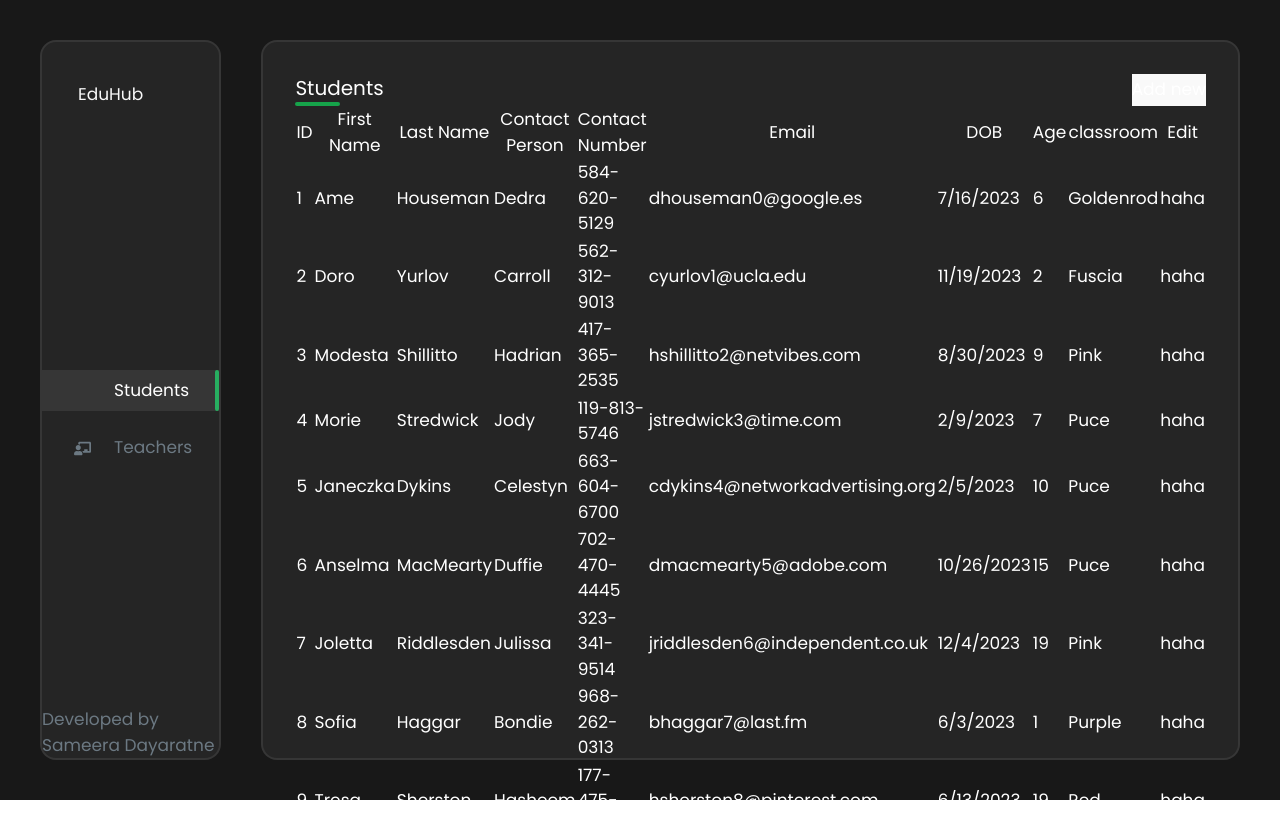
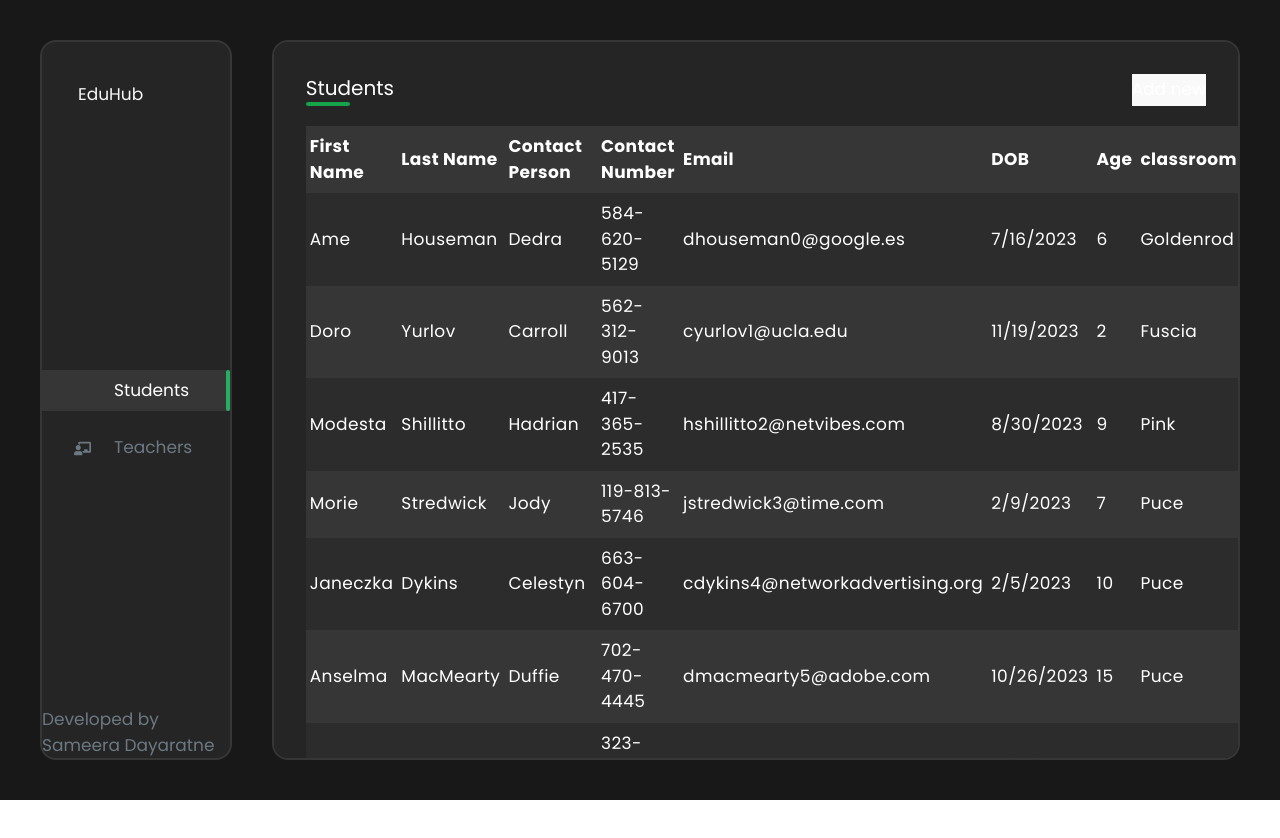
Before and after one commit to SameeraDayaratne/EduHub, a React (Vite) app in the folder client/: page /students in a window 1280 px wide. Shown: the top 838 px of the page. After the commit the page ends 800 px from the top, so only its background shows below. Built offline with nearby package versions, Linux system fonts and the light colour scheme; some icons are missing.

Commit message:
Implemented table

```diff
--- a/client/src/components/sidebar/Sidebar.jsx
+++ b/client/src/components/sidebar/Sidebar.jsx
@@ -37,7 +37,7 @@ function Sidebar(props) {
                     <h2>Developed by Sameera Dayaratne</h2>
                 </div>
             </div>
-            <div className='w-full bg-themeBg2 border-2 border-borderColor2 rounded-2xl p-8'>
+            <div className='w-full bg-themeBg2 border-2 border-borderColor2 rounded-2xl p-8 overflow-auto'>
                 <Outlet />
             </div>
 
--- a/client/src/components/students/StudentsTable.jsx
+++ b/client/src/components/students/StudentsTable.jsx
@@ -20,10 +20,7 @@ function StudentsTable(props) {
     const data = useMemo(() => mdata , []);
 
     const columns = [
-        {
-            header: 'ID',
-            accessorKey : 'id'
-        },
+
         {
             header: 'First Name',
             accessorKey : 'first_name'
@@ -60,30 +57,34 @@ function StudentsTable(props) {
 
     const table = useReactTable({data , columns ,getCoreRowModel : getCoreRowModel() , getPaginationRowModel:getPaginationRowModel()} );
     return (
-        <div>
-            <table>
-                <thead>
+        <div className='mt-5 lg:block'>
+            <table className='w-full'>
+                <thead className='bg-activeNavLink hidden lg:table-header-group'>
                     {table.getHeaderGroups().map(headerGroup => (
                         <tr key={headerGroup.id}>
-                            {headerGroup.headers.map(header => <th key={header.id}>{flexRender(header.column.columnDef.header , header.getContext())}</th>)}
+                            {headerGroup.headers.map(header => <th className='p-1 py-2  tracking-wide text-left' key={header.id}>{flexRender(header.column.columnDef.header , header.getContext())}</th>)}
                         <th>Edit</th>
                         </tr>
                     ))}
                 </thead>
                 <tbody>
+                    {/* {table.getRowModel().rows.map(row => (row.getVisibleCells().map(cell =>(console.log('c' ,cell)))) ) } */}
                     {table.getRowModel().rows.map(row => (
-                        <tr key={row.id}>{row.getVisibleCells().map(cell => (
-                            <td key={cell.id} > {flexRender(cell.column.columnDef.cell, cell.getContext())}</td>
+                        <tr className='odd:bg-activeNavLinkHover even:bg-activeNavLink ' key={row.id}>{row.getVisibleCells().map(cell => (
+                            <td data-cell={`${cell.column.columnDef.header} : `} className='p-1 py-2 tracking-wide text-left block lg:table-cell before:content-[attr(data-cell)] before:font-semibold lg:before:content-[""]' key={cell.id} > {flexRender(cell.column.columnDef.cell, cell.getContext())}</td>
                         ))}
-                        <td> haha</td>
+                        <td className='p-1 py-2 tracking-wide text-left block lg:table-cell'> haha</td>
                         </tr>
                     ))}
                 </tbody>
             </table>
+            <div>
             <button onClick={() => table.setPageIndex(0) }>First Page</button>
             <button disabled={!table.getCanPreviousPage} onClick={() => table.previousPage()}>Prev Page</button>
             <button disabled={!table.getCanNextPage()} onClick={() => table.nextPage()}>Next Page</button>
             <button onClick={() => table.setPageIndex(table.getPageCount() - 1)}>Last Page</button>
+            </div>
+
         </div>
     );
 }
--- a/client/src/index.css
+++ b/client/src/index.css
@@ -1,4 +1,4 @@
-@import url('https://fonts.googleapis.com/css2?family=Libre+Baskerville&family=Poppins&display=swap');
+@import url('https://fonts.googleapis.com/css2?family=Libre+Baskerville&family=Poppins:wght@400;500;700&display=swap');
 @tailwind base;
 @tailwind components;
 @tailwind utilities;
```
